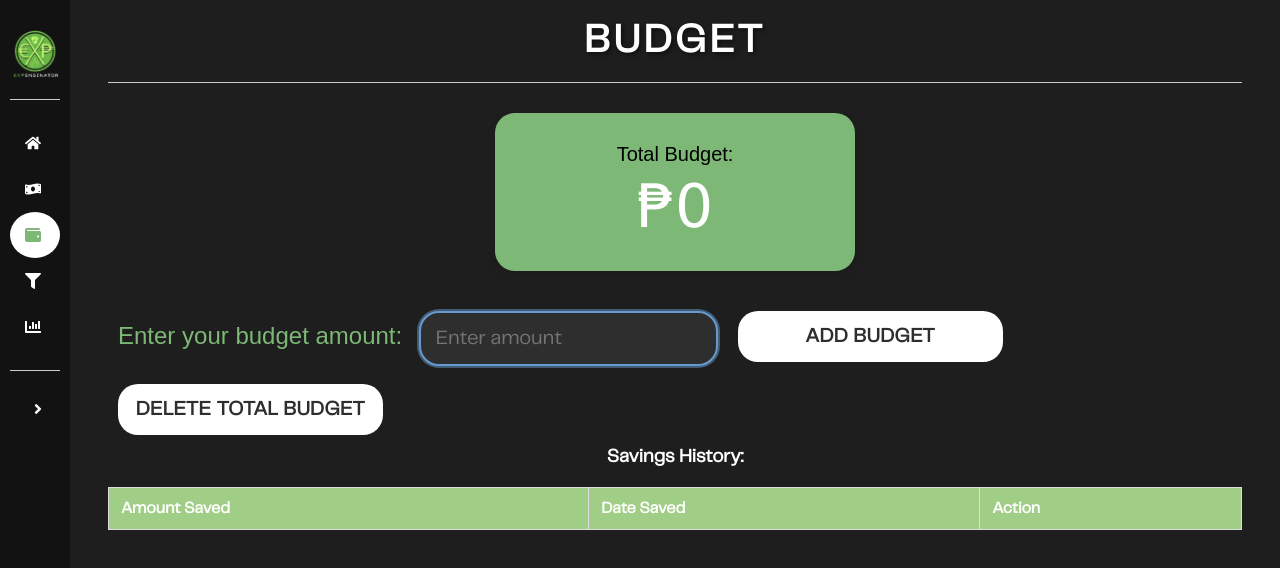
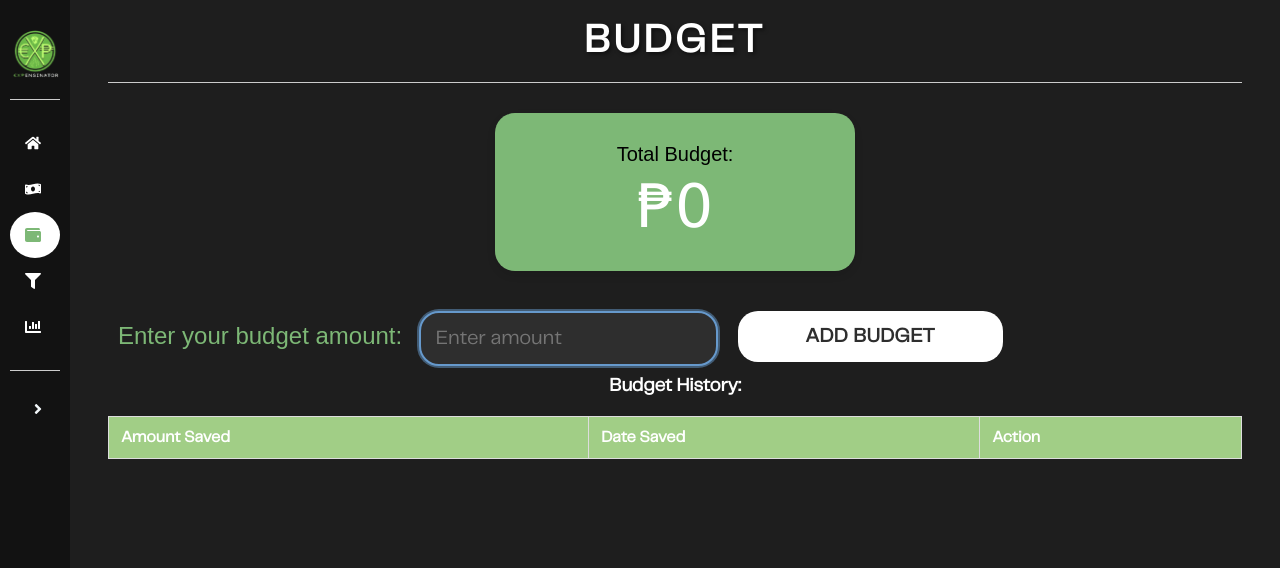
Before and after one commit to JarredReyes/Expensinator, a React (Vite) app: page /savings in a window 1280 px wide. Shown: the top 568 px of the page. Built offline with nearby package versions, Linux system fonts and the light colour scheme.

Commit message:
minor change

```diff
--- a/src/Savings.jsx
+++ b/src/Savings.jsx
@@ -94,8 +94,7 @@ const Savings = ({ expanded }) => {
         placeholder="Enter amount"
       />
       <button onClick={handleSaveSavings} id="savingsbutton">Add Budget</button>
-      <button onClick={handleDeleteSavings} id="savingsbutton">Delete Total Budget</button>
-      <h3>Savings History:</h3>
+      <h3>Budget History:</h3>
       <table className="savings-table">
         <thead>
           <tr>
@@ -111,7 +110,6 @@ const Savings = ({ expanded }) => {
               <td>{new Date(savings.timestamp).toLocaleString()}</td>
               <td>
                 <button onClick={() => handleEditSavingsHistory(index)} id="savingstablebutton">Edit</button>
-                <button onClick={() => handleDeleteSavingsHistory(index)} id="savingstablebutton">Delete</button>
               </td>
             </tr>
           ))}
```
